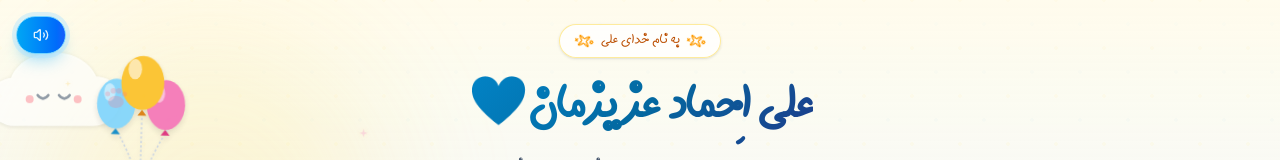
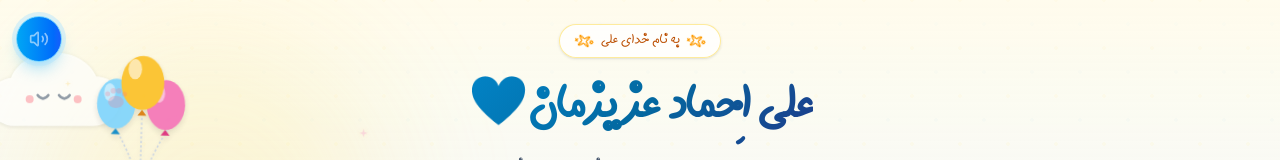
Before and after one commit to MobinShoaei/ali-ehmad, a React (Vite) app: page / in a window 1280 px wide. Both pictures are taken after a click on the button "بله، پخش موزیک 🎵". Shown: the top 160 px of the page. Built offline with nearby package versions, Linux system fonts and the light colour scheme.

Commit message:
style: simplify AudioPlayer UI and prompt text

```diff
--- a/src/components/Audio/AudioPlayer.tsx
+++ b/src/components/Audio/AudioPlayer.tsx
@@ -1,5 +1,5 @@
 import { useState, useEffect, useRef } from 'react';
-import { Volume2, VolumeX, Music, Sparkles, Check, Disc } from 'lucide-react';
+import { Volume2, VolumeX, Music, Sparkles, Check } from 'lucide-react';
 import happyBirthdayMusic from '../../assets/happy-birthday-instrumental1.mp3';
 
 export const AudioPlayer: React.FC = () => {
@@ -65,7 +65,7 @@ export const AudioPlayer: React.FC = () => {
       <div className="fixed top-4 left-4 z-40 flex items-center gap-2 select-none">
         <button
           onClick={toggleMusic}
-          className={`flex items-center gap-2.5 px-4 py-2.5 rounded-full shadow-lg border backdrop-blur-md transition-all duration-300 cursor-pointer ${isPlaying
+          className={`p-3 rounded-full shadow-lg border backdrop-blur-md transition-all duration-300 cursor-pointer ${isPlaying
             ? 'bg-gradient-to-r from-sky-500 to-blue-600 text-white border-sky-300 ring-4 ring-sky-200/50 shadow-sky-500/30'
             : 'bg-white/85 text-slate-700 border-slate-200 hover:bg-slate-50 hover:text-sky-600 shadow-slate-200/60'
             }`}
@@ -73,23 +73,9 @@ export const AudioPlayer: React.FC = () => {
           title={isPlaying ? 'قطع موزیک' : 'پخش موزیک'}
         >
           {isPlaying ? (
-            <>
-              {/* <div className="relative flex items-center justify-center">
-                <Disc className="w-5 h-5 animate-spin-slow text-amber-200" />
-                <span className="absolute -top-1 -right-1 flex h-2.5 w-2.5">
-                  <span className="animate-ping absolute inline-flex h-full w-full rounded-full bg-amber-400 opacity-75"></span>
-                  <span className="relative inline-flex rounded-full h-2.5 w-2.5 bg-amber-300"></span>
-                </span>
-              </div> */}
-              {/* <span className="text-xs font-semibold tracking-wide">در حال پخش</span> */}
-              <Volume2 className="w-4 h-4 text-sky-100" />
-            </>
+            <Volume2 className="w-5 h-5 text-white animate-pulse" />
           ) : (
-            <>
-              <VolumeX className="w-5 h-5 text-slate-500" />
-              {/* <span className="text-xs font-medium">موزیک زمینه</span> */}
-              {/* <Music className="w-3.5 h-3.5 text-slate-400" /> */}
-            </>
+            <VolumeX className="w-5 h-5 text-slate-500" />
           )}
         </button>
       </div>
```
